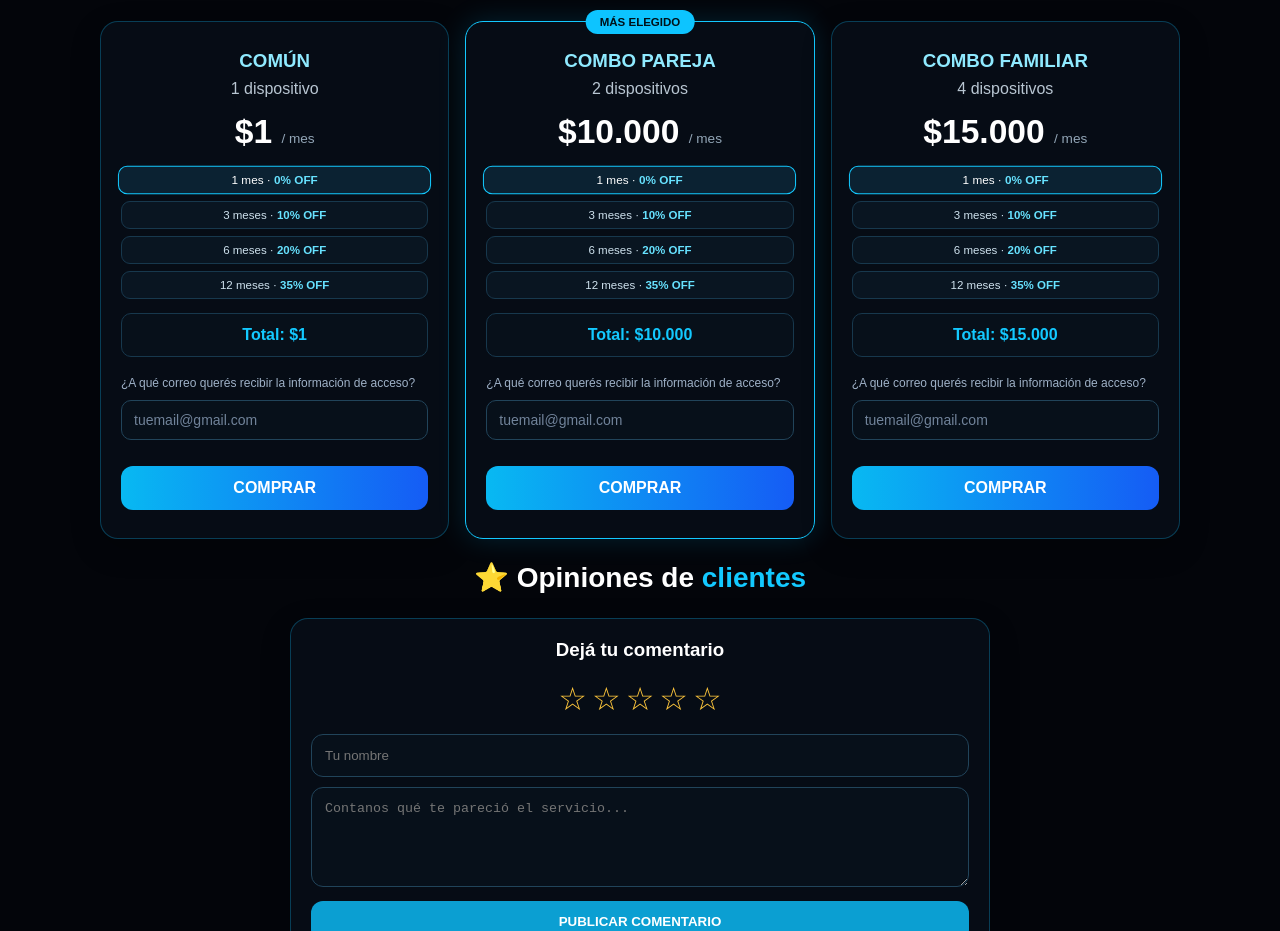
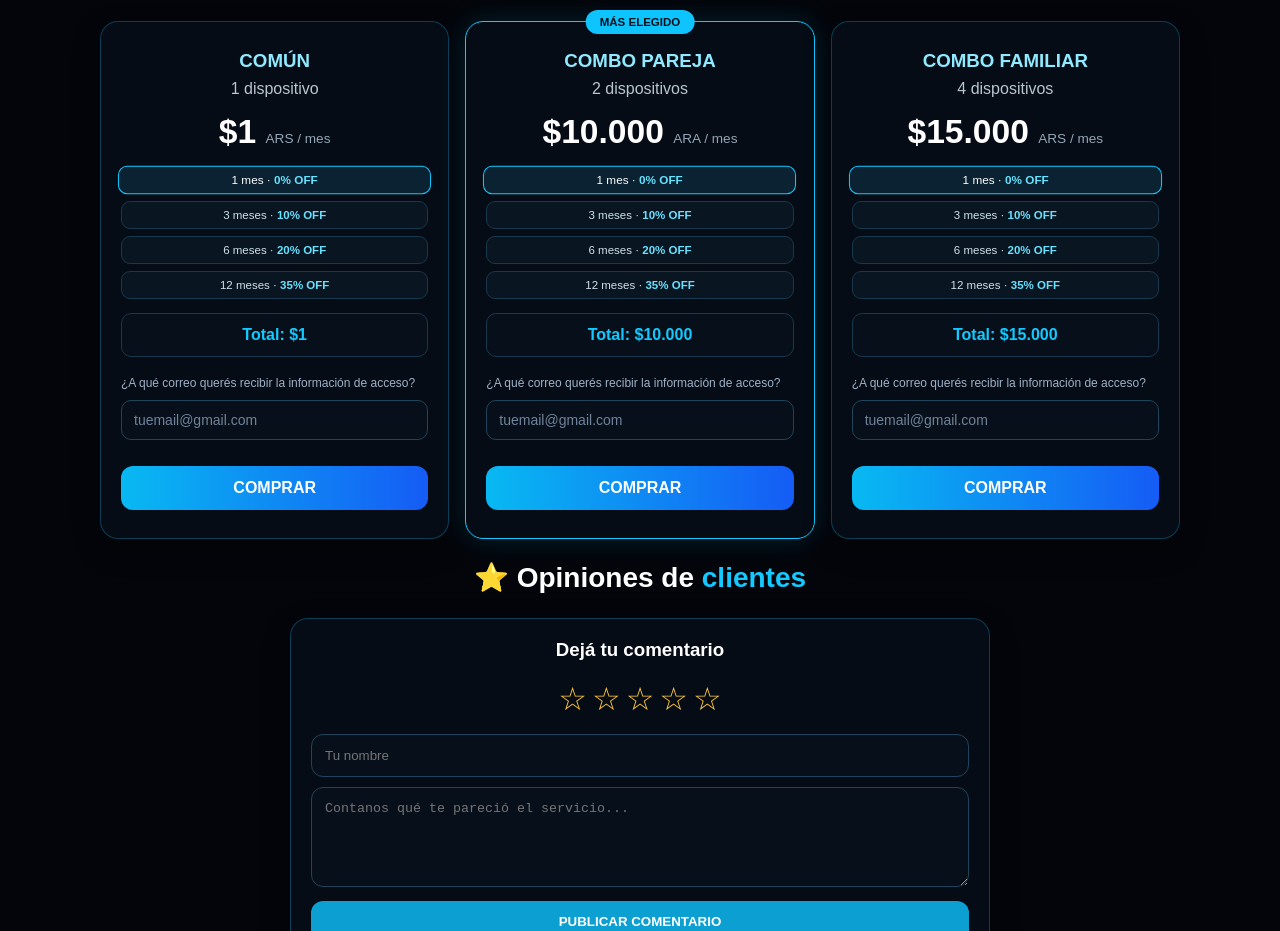
Before and after one commit to leandromedina46869513-hub/TV-digital, a website: page public/index.html in a window 1280 px wide. Shown: the part 1705-2636 px from the top of the page. Drawn offline with Linux system fonts and the light colour scheme; no server answers.

Commit message:
Update index.html

```diff
--- a/public/index.html
+++ b/public/index.html
@@ -208,7 +208,7 @@ Elegí tu <span>plan</span>
 class="price"
 id="price-comun"
 >
-$1 <small>/ mes</small>
+$1 <small>ARS / mes</small>
 </div>
 
 
@@ -304,7 +304,7 @@ COMBO PAREJA
 class="price"
 id="price-pareja"
 >
-$10.000 <small>/ mes</small>
+$10.000 <small>ARA / mes</small>
 </div>
 
 
@@ -396,7 +396,7 @@ COMBO FAMILIAR
 class="price"
 id="price-familiar"
 >
-$15.000 <small>/ mes</small>
+$15.000 <small>ARS / mes</small>
 </div>
 
 
```
